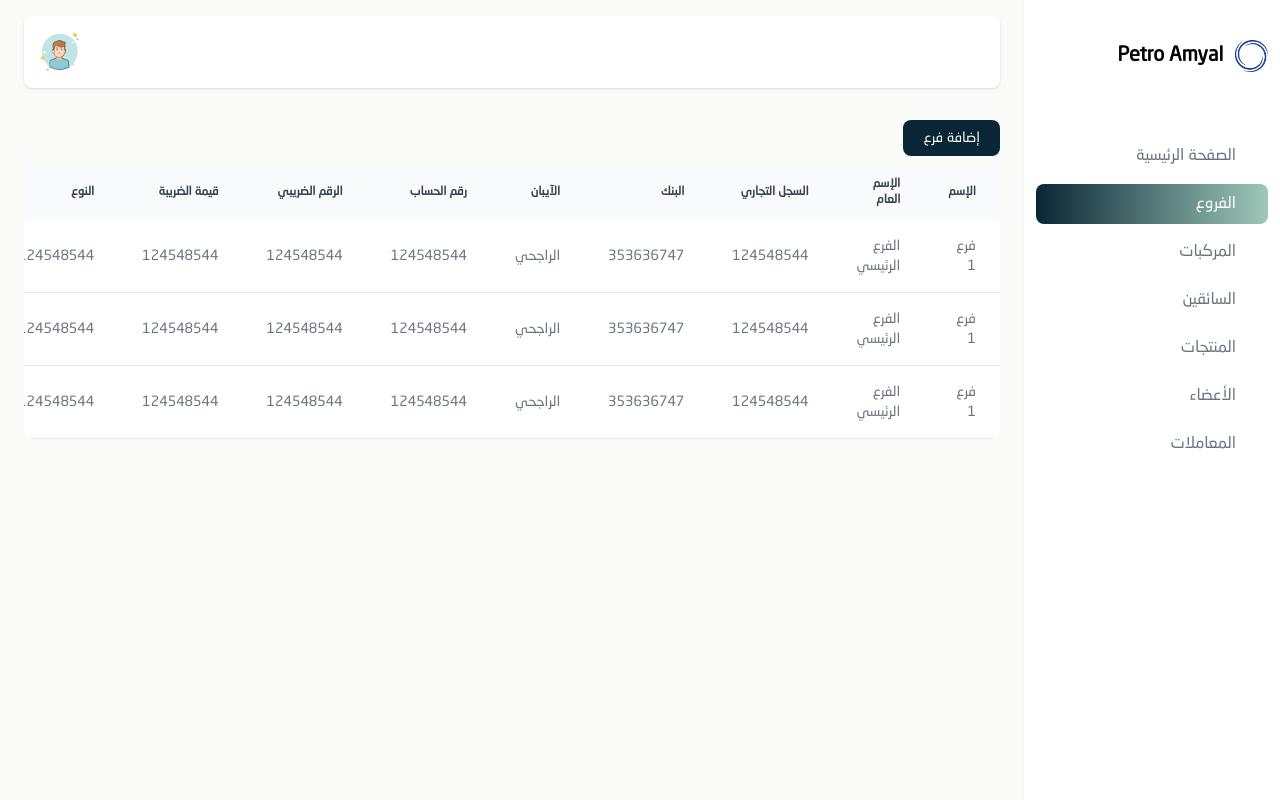
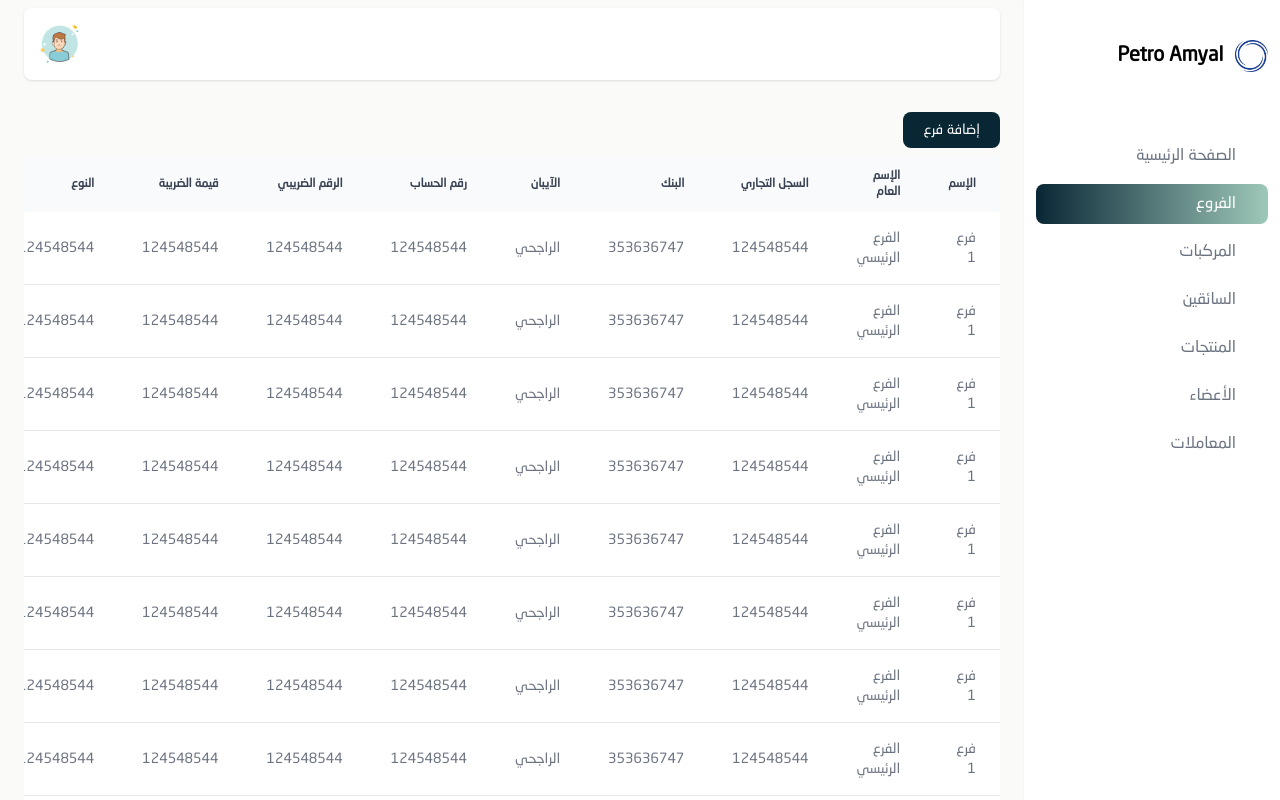
Before and after one commit to Ahmed-Alkhatim/vue-mvvm-pattern, a Vue app: page /branches in a window 1280 px wide. Built offline with nearby package versions, Linux system fonts and the light colour scheme; some icons are missing; the HTML template or start-up script is replaced by a standard one.

Commit message:
set scroll to page container

```diff
--- a/index.html
+++ b/index.html
@@ -7,7 +7,7 @@
     <title>Vite App</title>
   </head>
   <body>
-    <div id="app" dir="rtl" class=" main w-screen h-screen bg-stone-50" ></div>
+    <div id="app" dir="rtl" class="bg-stone-50 " ></div>
     <script type="module" src="/src/main.js"></script>
   </body>
 </html>
--- a/src/App.vue
+++ b/src/App.vue
@@ -7,7 +7,7 @@ const { isBlankPage } = useConfig()
 </script>
 
 <template>
-  <div dir="rtl" class=" main w-screen h-screen bg-stone-50">
+  <div dir="rtl" class=" bg-stone-50">
   <PageContainer v-if="isBlankPage">
     <RouterView />
   </PageContainer>
@@ -25,7 +25,5 @@ html {
   font-family: mainF;
   src: url("./NeoSansArabic.ttf");
 }
-.main  {
-  overflow: hidden;
-}
+
 </style>
--- a/src/components/Navbar.vue
+++ b/src/components/Navbar.vue
@@ -1,5 +1,5 @@
 <template>
-<nav class="bg-white dark:bg-gray-900 rounded-lg w-full z-20 top-0 start-0 shadow">
+<nav class="bg-white dark:bg-gray-900 rounded-lg w-full z-20 top-0 start-0 shadow sticky">
   <div class="max-w-screen-xl flex flex-wrap items-center justify-between mx-auto p-3">
   <div></div>
   <div class="flex items-center md:order-2 space-x-3 md:space-x-0 rtl:space-x-reverse">
--- a/src/components/PageContainer.vue
+++ b/src/components/PageContainer.vue
@@ -1,10 +1,10 @@
 <template>
 <div >
     <Sidebar />
-    <div class="px-6 p-4 sm:mr-64 space-y-8 ">
+    <div class="page-container px-6 pb-4 py-2 sm:mr-64 space-y-8  h-screen overflow-scroll">
         <Navbar />
         <!-- border-2 border-gray-200 border-dashed -->
-        <div class="rounded-lg dark:border-gray-700 h-4/5">
+        <div class="rounded-lg dark:border-gray-700">
             <slot></slot>
         </div>
     </div>
@@ -18,6 +18,8 @@ import { Sidebar } from "@/components"
 
 </script>
 
-<style scoped>
-
+<style>
+.page-container::-webkit-scrollbar {
+  width: 0px;
+}
 </style>
--- a/src/stores/branches.js
+++ b/src/stores/branches.js
@@ -4,6 +4,18 @@ import { ref } from "vue";
 export const useBranchesStore = defineStore("branches", () => {
 
     const branches = ref([
+        { "id" : "", "parent_id" : "", "name" : "فرع 1", "public_name" : "الفرع الرئيسي", "brand_image" : "124548544", "commercial_record" : "353636747", "bank" : "الراجحي", "iban" : "124548544", "account_number" : "124548544", "tax_number" : "124548544" , "tax_value" : "30%", "type" : "النوع", "address" : "", "status" : "مغلق", "created_at" : "", "updated_at" : ""},
+        { "id" : "", "parent_id" : "", "name" : "فرع 1", "public_name" : "الفرع الرئيسي", "brand_image" : "124548544", "commercial_record" : "353636747", "bank" : "الراجحي", "iban" : "124548544", "account_number" : "124548544", "tax_number" : "124548544" , "tax_value" : "30%", "type" : "النوع", "address" : "", "status" : "مغلق", "created_at" : "", "updated_at" : ""},
+        { "id" : "", "parent_id" : "", "name" : "فرع 1", "public_name" : "الفرع الرئيسي", "brand_image" : "124548544", "commercial_record" : "353636747", "bank" : "الراجحي", "iban" : "124548544", "account_number" : "124548544", "tax_number" : "124548544" , "tax_value" : "30%", "type" : "النوع", "address" : "", "status" : "مغلق", "created_at" : "", "updated_at" : ""},
+        { "id" : "", "parent_id" : "", "name" : "فرع 1", "public_name" : "الفرع الرئيسي", "brand_image" : "124548544", "commercial_record" : "353636747", "bank" : "الراجحي", "iban" : "124548544", "account_number" : "124548544", "tax_number" : "124548544" , "tax_value" : "30%", "type" : "النوع", "address" : "", "status" : "مغلق", "created_at" : "", "updated_at" : ""},
+        { "id" : "", "parent_id" : "", "name" : "فرع 1", "public_name" : "الفرع الرئيسي", "brand_image" : "124548544", "commercial_record" : "353636747", "bank" : "الراجحي", "iban" : "124548544", "account_number" : "124548544", "tax_number" : "124548544" , "tax_value" : "30%", "type" : "النوع", "address" : "", "status" : "مغلق", "created_at" : "", "updated_at" : ""},
+        { "id" : "", "parent_id" : "", "name" : "فرع 1", "public_name" : "الفرع الرئيسي", "brand_image" : "124548544", "commercial_record" : "353636747", "bank" : "الراجحي", "iban" : "124548544", "account_number" : "124548544", "tax_number" : "124548544" , "tax_value" : "30%", "type" : "النوع", "address" : "", "status" : "مغلق", "created_at" : "", "updated_at" : ""},
+        { "id" : "", "parent_id" : "", "name" : "فرع 1", "public_name" : "الفرع الرئيسي", "brand_image" : "124548544", "commercial_record" : "353636747", "bank" : "الراجحي", "iban" : "124548544", "account_number" : "124548544", "tax_number" : "124548544" , "tax_value" : "30%", "type" : "النوع", "address" : "", "status" : "مغلق", "created_at" : "", "updated_at" : ""},
+        { "id" : "", "parent_id" : "", "name" : "فرع 1", "public_name" : "الفرع الرئيسي", "brand_image" : "124548544", "commercial_record" : "353636747", "bank" : "الراجحي", "iban" : "124548544", "account_number" : "124548544", "tax_number" : "124548544" , "tax_value" : "30%", "type" : "النوع", "address" : "", "status" : "مغلق", "created_at" : "", "updated_at" : ""},
+        { "id" : "", "parent_id" : "", "name" : "فرع 1", "public_name" : "الفرع الرئيسي", "brand_image" : "124548544", "commercial_record" : "353636747", "bank" : "الراجحي", "iban" : "124548544", "account_number" : "124548544", "tax_number" : "124548544" , "tax_value" : "30%", "type" : "النوع", "address" : "", "status" : "مغلق", "created_at" : "", "updated_at" : ""},
+        { "id" : "", "parent_id" : "", "name" : "فرع 1", "public_name" : "الفرع الرئيسي", "brand_image" : "124548544", "commercial_record" : "353636747", "bank" : "الراجحي", "iban" : "124548544", "account_number" : "124548544", "tax_number" : "124548544" , "tax_value" : "30%", "type" : "النوع", "address" : "", "status" : "مغلق", "created_at" : "", "updated_at" : ""},
+        { "id" : "", "parent_id" : "", "name" : "فرع 1", "public_name" : "الفرع الرئيسي", "brand_image" : "124548544", "commercial_record" : "353636747", "bank" : "الراجحي", "iban" : "124548544", "account_number" : "124548544", "tax_number" : "124548544" , "tax_value" : "30%", "type" : "النوع", "address" : "", "status" : "مغلق", "created_at" : "", "updated_at" : ""},
+        { "id" : "", "parent_id" : "", "name" : "فرع 1", "public_name" : "الفرع الرئيسي", "brand_image" : "124548544", "commercial_record" : "353636747", "bank" : "الراجحي", "iban" : "124548544", "account_number" : "124548544", "tax_number" : "124548544" , "tax_value" : "30%", "type" : "النوع", "address" : "", "status" : "مغلق", "created_at" : "", "updated_at" : ""},
         { "id" : "", "parent_id" : "", "name" : "فرع 1", "public_name" : "الفرع الرئيسي", "brand_image" : "124548544", "commercial_record" : "353636747", "bank" : "الراجحي", "iban" : "124548544", "account_number" : "124548544", "tax_number" : "124548544" , "tax_value" : "30%", "type" : "النوع", "address" : "", "status" : "مغلق", "created_at" : "", "updated_at" : ""},
         { "id" : "", "parent_id" : "", "name" : "فرع 1", "public_name" : "الفرع الرئيسي", "brand_image" : "124548544", "commercial_record" : "353636747", "bank" : "الراجحي", "iban" : "124548544", "account_number" : "124548544", "tax_number" : "124548544" , "tax_value" : "30%", "type" : "النوع", "address" : "", "status" : "مغلق", "created_at" : "", "updated_at" : ""},
         { "id" : "", "parent_id" : "", "name" : "فرع 1", "public_name" : "الفرع الرئيسي", "brand_image" : "124548544", "commercial_record" : "353636747", "bank" : "الراجحي", "iban" : "124548544", "account_number" : "124548544", "tax_number" : "124548544" , "tax_value" : "30%", "type" : "النوع", "address" : "", "status" : "مغلق", "created_at" : "", "updated_at" : ""}
```
